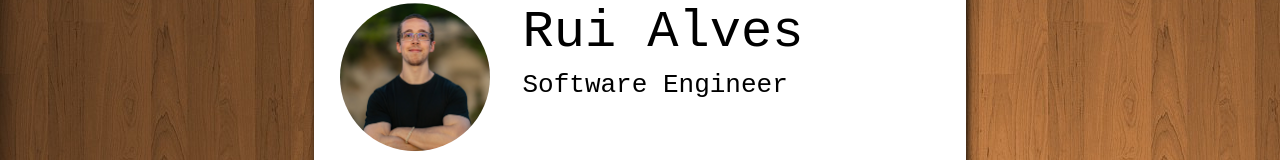
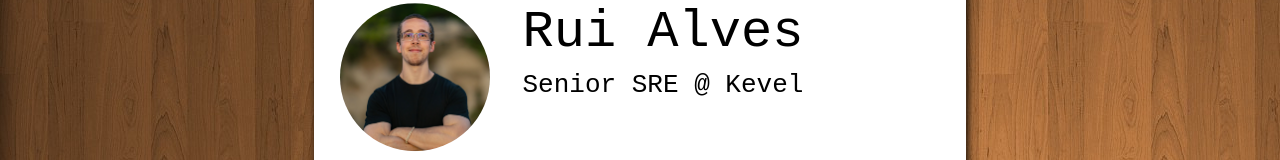
Before and after one commit to xRuiAlves/personal-page, a plain HTML site: page index.html in a window 1280 px wide. Shown: the part 221-381 px from the top of the page. Drawn offline with Linux system fonts and the light colour scheme.

Commit message:
Update title

```diff
--- a/index.html
+++ b/index.html
@@ -14,7 +14,7 @@
             </div>
             <div class="description">
                 <p class="name">Rui Alves</p>
-                <p class="title">Software Engineer</p>
+                <p class="title">Senior SRE @ Kevel</p>
             </div>
         </header>
         <div class="bio">
```
